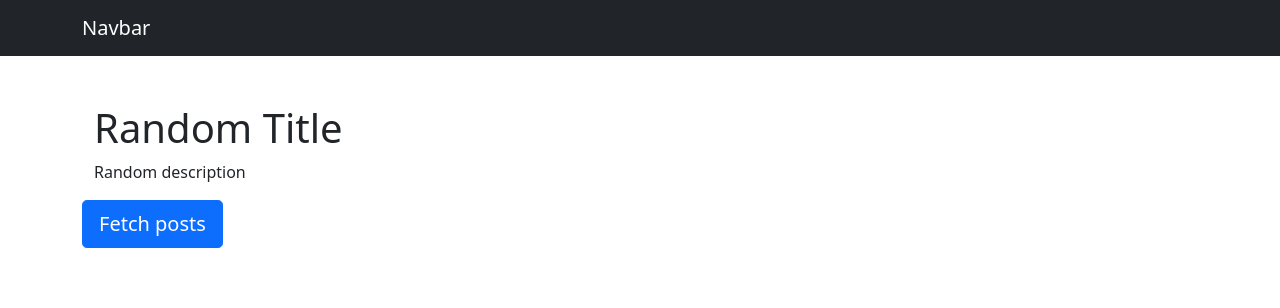
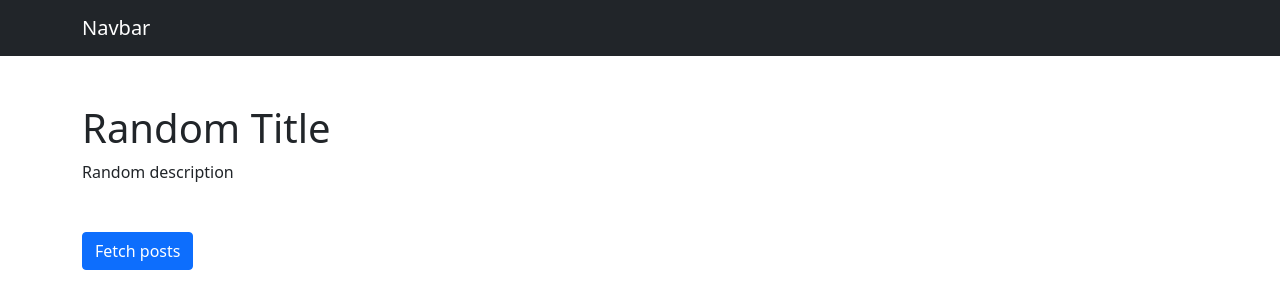
Before and after one commit to karankumarshreds/ReactTDD, a React (Create React App) app: page / in a window 1280 px wide. Shown: the top 308 px of the page. Built offline with nearby package versions, Linux system fonts and the light colour scheme.

Commit message:
add listitem test

```diff
--- a/src/components/Button/Button.js
+++ b/src/components/Button/Button.js
@@ -2,7 +2,7 @@ import React from 'react';
 
 const Button = () => {
     return (
-        <button className="btn btn-primary btn-lg" data-test="Button">
+        <button className="btn btn-primary " data-test="Button">
             Fetch posts
         </button>
     );
--- a/src/components/Headline/Headline.js
+++ b/src/components/Headline/Headline.js
@@ -3,7 +3,7 @@ import PropTypes from 'prop-types';
 
 const Headline = ({ title, description }) => {
     return (
-        <div className="container mt-5" data-test="Headline">
+        <div className="mt-5 mb-5" data-test="Headline">
             <h1>{title}</h1>
             <p>{description}</p>
         </div>
```
Also changed, not shown: src/components/ListItem/ListItem.js (added, +12 -0 lines), 1 other file (tests, documents, lock files or other folders).
